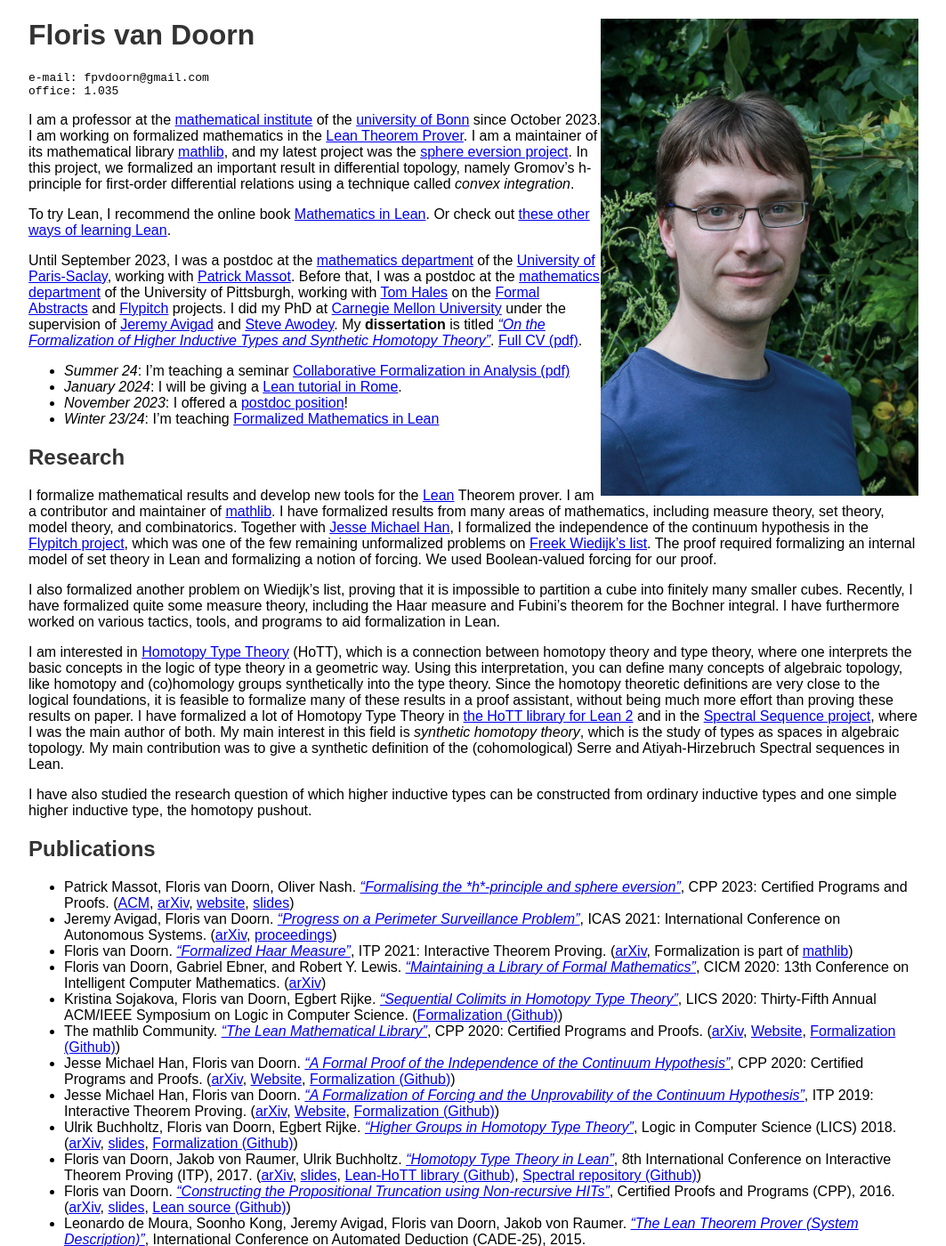
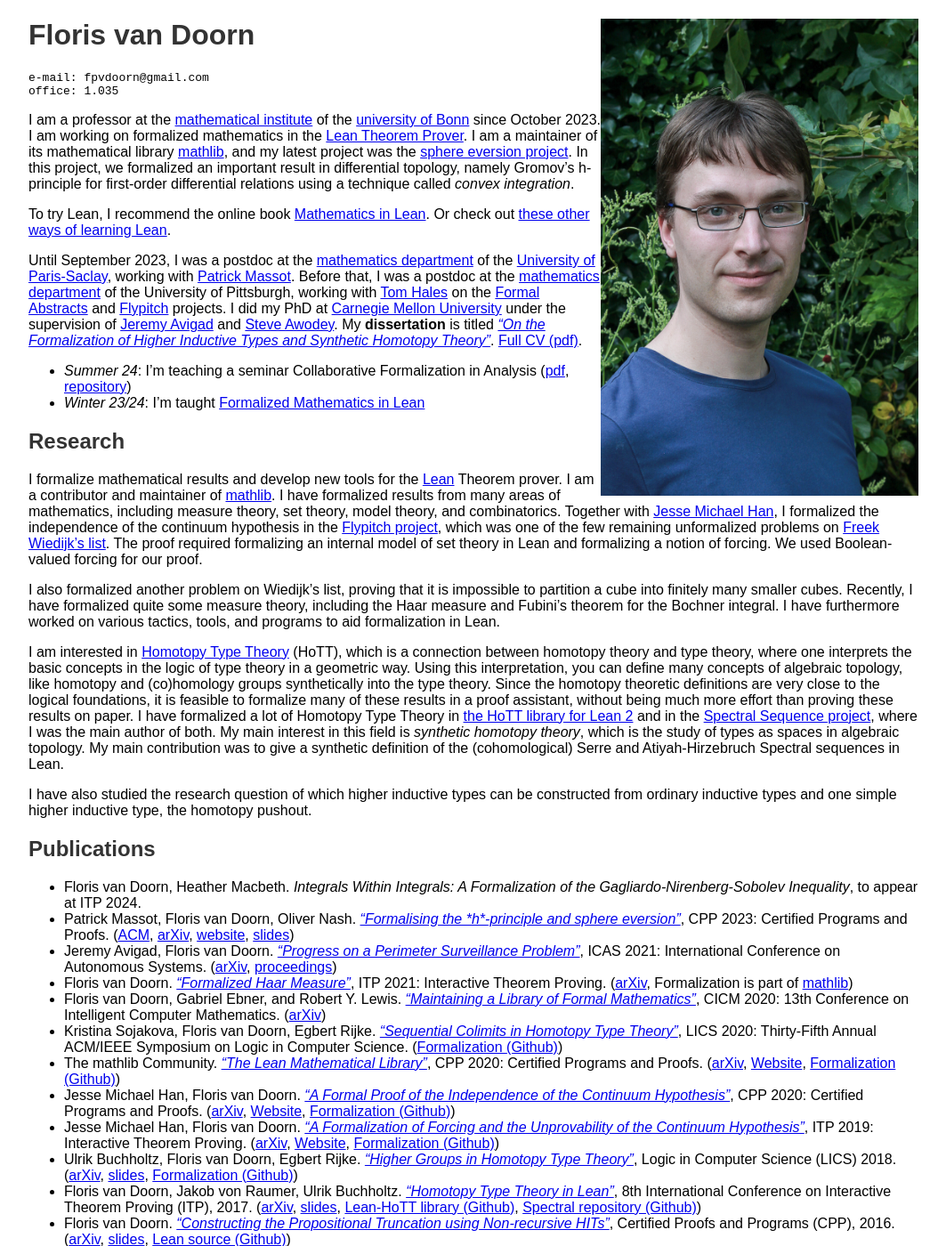
Before and after one commit to fpvandoorn/fpvandoorn.github.io, a Jekyll site: the page built from index.md, in a window 1280 px wide and 1400 px high. Shown: the whole window at 89% size, without its empty margins (108-1171 px from the left). Built offline with Jekyll 4.4.1, drawn with Linux system fonts in a browser that asks for light colours; our own code applies the rules of GitHub Pages for plain Markdown files; some of the changed text lies outside the part shown.

Commit message:
update webpage

```diff
--- a/index.md
+++ b/index.md
@@ -36,10 +36,10 @@ Mathematical Olympiad. <a href="files/cv.pdf">Full CV (pdf)</a>.
 
 <!-- ## News -->
 
-* *Summer 24*: I'm teaching a seminar [Collaborative Formalization in Analysis (pdf)](/files/seminar24notes.pdf)
-* *January 2024*: I will be giving a [Lean tutorial in Rome](https://www.mat.uniroma2.it/butterley/formalisation/).
-* *November 2023*: I offered a [postdoc position](/postdoc)!
-* *Winter 23/24*: I'm teaching [Formalized Mathematics in Lean](https://github.com/fpvandoorn/LeanCourse23/)
+* *Summer 24*: I'm teaching a seminar Collaborative Formalization in Analysis ([pdf](/files/seminar24notes.pdf), [repository](https://github.com/fpvandoorn/BonnAnalysis/))
+<!-- * *January 2024*: I will be giving a [Lean tutorial in Rome](https://www.mat.uniroma2.it/butterley/formalisation/). -->
+<!-- * *November 2023*: I offered a [postdoc position](/postdoc)! -->
+* *Winter 23/24*: I'm taught [Formalized Mathematics in Lean](https://github.com/fpvandoorn/LeanCourse23/)
 
 
 <!-- * *October 2023*: I started my professor position in Bonn! -->
@@ -55,7 +55,7 @@ I am interested in [Homotopy Type Theory](https://homotopytypetheory.org/) (HoTT
 I have also studied the research question of which higher inductive types can be constructed from ordinary inductive types and one simple higher inductive type, the homotopy pushout.
 
 ## Publications
-
+- Floris van Doorn, Heather Macbeth. *Integrals Within Integrals: A Formalization of the Gagliardo-Nirenberg-Sobolev Inequality*, to appear at ITP 2024.
 - Patrick Massot, Floris van Doorn, Oliver Nash. *["Formalising the *h*-principle and sphere eversion"](papers/sphere_eversion.pdf)*, CPP 2023: Certified Programs and Proofs. ([ACM](https://dl.acm.org/doi/10.1145/3573105.3575688), [arXiv](https://arxiv.org/abs/2210.07746), [website](https://leanprover-community.github.io/sphere-eversion/), [slides](talks/sphere_eversion_CPP.pdf))
 - Jeremy Avigad, Floris van Doorn. *["Progress on a Perimeter Surveillance Problem"](papers/perimeter.pdf)*, ICAS 2021: International Conference on Autonomous Systems. ([arXiv](https://arxiv.org/abs/2008.04262), [proceedings](https://2021.ieee-icas.org/wp-content/uploads/sites/53/2021/08/ICAS2021_Proceedings-compressed.pdf))
 - Floris van Doorn. *["Formalized Haar Measure"](papers/haar.pdf)*, ITP 2021: Interactive Theorem Proving. ([arXiv](https://arxiv.org/abs/2102.07636), Formalization is part of [mathlib](https://github.com/leanprover-community/mathlib/))
```
Also changed, not shown: other parts of index.md (+3 -2 lines).
